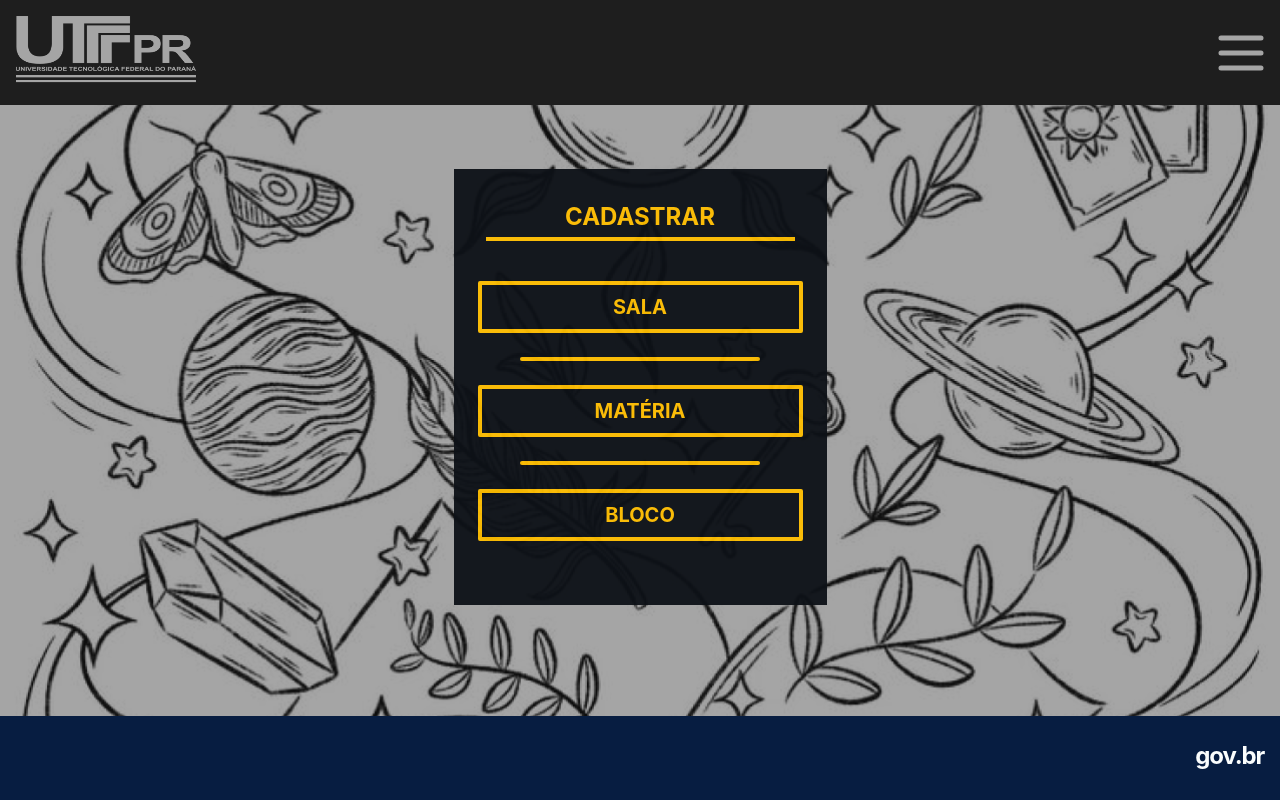
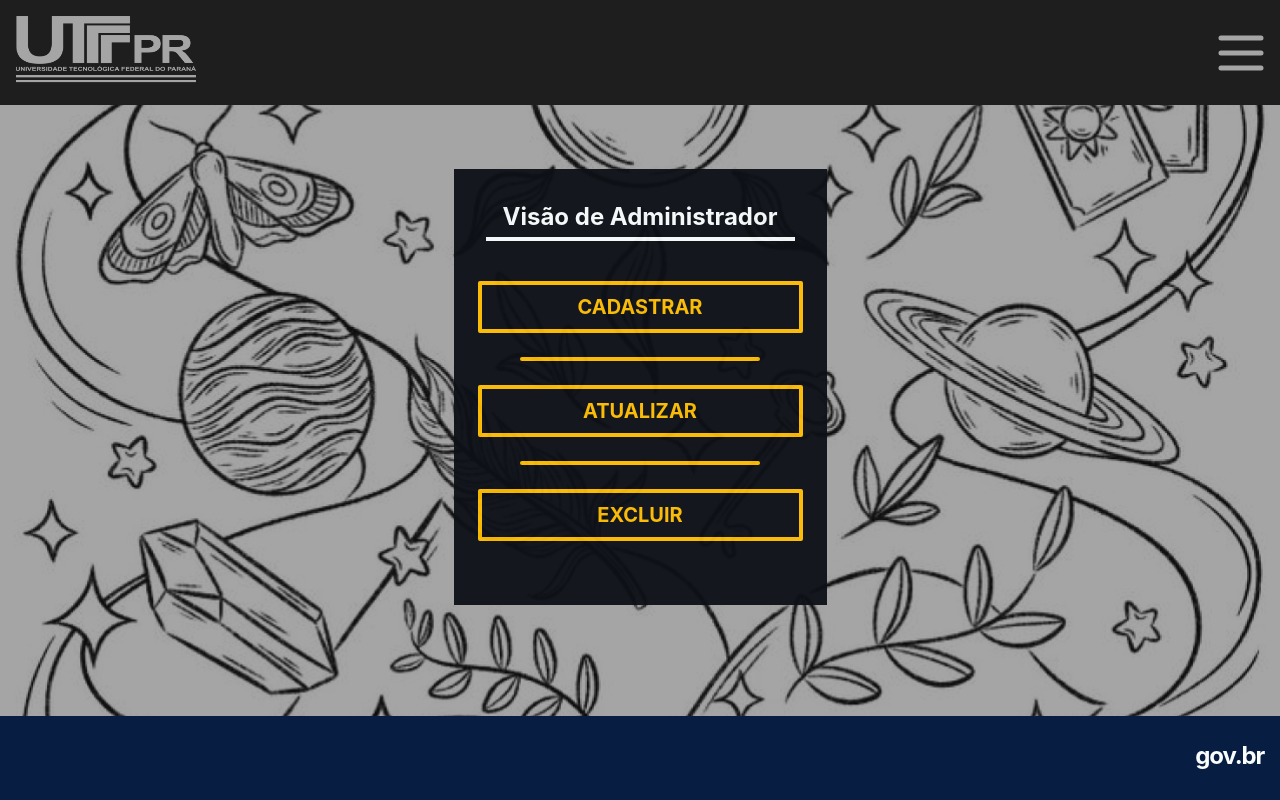
Before and after one commit to beatrizamante/utfpr_classlog_frontend, a React (Create React App) app: page /admin in a window 1280 px wide. Before the commit this address led to /admin/menu. Built offline with nearby package versions, Linux system fonts and the light colour scheme.

Commit message:
Corrigads rotas

```diff
--- a/src/components/Forms/Card.tsx
+++ b/src/components/Forms/Card.tsx
@@ -1,7 +1,7 @@
 import React from "react";
 
 interface CardProps {
-  title: string;
+  title: string | undefined;
   color?: string;
   size?: string;
   children?: React.ReactNode;
--- a/src/pages/Admin/AdminCrud/Blocos/Cadastrar.tsx
+++ b/src/pages/Admin/AdminCrud/Blocos/Cadastrar.tsx
@@ -8,6 +8,7 @@ import Header from "../../../../components/Header";
 import LoadInput from "../../../../components/Forms/Item/LoadInput";
 import api from "../../../../services/api";
 import { Block } from "../../../../interfaces/AdmInterfaces";
+import { useNavigate } from "react-router";
 
 type formDataInput = {
   identificacao: string;
@@ -36,6 +37,8 @@ export default function NovoBloco() {
       [name]: value,
     }));
   };
+
+  const navigate = useNavigate();
 
   const handleFileChange = (file: File | null) => {
     setFormData((prevData) => ({
@@ -69,6 +72,7 @@ export default function NovoBloco() {
       identificacao: "",
       planta: null,
     });
+    navigate(-1)
   };
 
   return (
--- a/src/pages/Admin/AdminCrud/Blocos/ListaItems.tsx
+++ b/src/pages/Admin/AdminCrud/Blocos/ListaItems.tsx
@@ -92,7 +92,7 @@ export default function Listas() {
       <Header />
       <div className="flex justify-center pb-8 relative flex-grow pt-12">
         <div className="flex flex-col items-center justify-between pt-6 pb-6 relative z-10 space-y-4">
-          <Card title="SALAS DE AULA" size="2xl">
+          <Card title="BLOCOS" size="2xl">
             <div className="mx-4 mb-4">
               <ul ref={listRef}>
                 <List
--- a/src/pages/Admin/AdminCrud/Materias/ListaItems.tsx
+++ b/src/pages/Admin/AdminCrud/Materias/ListaItems.tsx
@@ -93,7 +93,7 @@ export default function Listas() {
       <Header />
       <div className="flex justify-center pb-8 relative flex-grow pt-12">
         <div className="flex flex-col items-center justify-between pt-6 pb-6 relative z-10 space-y-4">
-          <Card title="SALAS DE AULA" size="2xl">
+          <Card title="MATÉRIAS" size="2xl">
             <div className="mx-4 mb-4">
               <ul ref={listRef}>
                 <List
--- a/src/pages/Admin/AdminCrud/MenuGeral.tsx
+++ b/src/pages/Admin/AdminCrud/MenuGeral.tsx
@@ -5,10 +5,12 @@ import Card from "../../../components/Forms/Card";
 import Button from "../../../components/Button";
 import Line from "../../../components/Line";
 import Footer from "../../../components/Footer";
-import { useNavigate } from "react-router";
+import { useNavigate, useSearchParams } from "react-router-dom";
 
-export default function RegisterPage() {
+export default function MenuGeral() {
   const navigate = useNavigate();
+  const [searchParams] = useSearchParams();
+  const action = searchParams.get("action");
 
   return (
     <div
@@ -19,15 +21,21 @@ export default function RegisterPage() {
       }}
     >
       <div className="absolute inset-0 bg-utfpr_dark_gray opacity-40 z-0"></div>
-        <Header />
+      <Header />
       <div className="flex justify-center pb-8 relative flex-grow pt-12">
         <div className="flex flex-col items-center justify-between pt-4 pb-4 relative z-10">
-          <Card title={"CADASTRAR"} size="2xl" >
-            <Button onClick={() => navigate('salas')} height="[80px]">SALA</Button>
+          <Card title={action?.toUpperCase()} size="2xl">
+            <Button onClick={() => navigate(`/admin/salas${action ? `/${action}` : ""}`)} height={"80px"}>
+              SALA
+            </Button>
             <Line />
-            <Button onClick={() => navigate('materias')} height="[80px]">MATÉRIA</Button>
+            <Button onClick={() => navigate(`/admin/materias${action ? `/${action}` : ""}`)} height={"80px"}>
+              MATÉRIA
+            </Button>
             <Line />
-            <Button onClick={() => navigate('blocos')} height="[80px]">BLOCO</Button>
+            <Button onClick={() => navigate(`/admin/blocos${action ? `/${action}` : ""}`)} height={"80px"}>
+              BLOCO
+            </Button>
           </Card>
         </div>
         <Footer />
--- a/src/pages/Admin/index.tsx
+++ b/src/pages/Admin/index.tsx
@@ -5,9 +5,10 @@ import Line from "../../components/Line";
 import background from "../../assets/images/background.png";
 import Footer from "../../components/Footer";
 import Header from "../../components/Header";
+import { useNavigate } from "react-router-dom";
 
 export default function AdminPage() {
-  const handleClick = () => {};
+  const navigate = useNavigate();
 
   return (
     <div
@@ -19,15 +20,30 @@ export default function AdminPage() {
     >
       <div className="absolute inset-0 bg-utfpr_dark_gray opacity-40 z-0"></div>
 
-        <Header />
+      <Header />
       <div className="flex justify-center pb-8 relative flex-grow pt-12">
         <div className="flex flex-col items-center justify-between pt-4 pb-4 relative z-10">
           <Card title={"Visão de Administrador"} color="utfpr_white" size="2xl">
-            <Button onClick={() => handleClick()} height={"80px"}>CADASTRAR</Button>
-            <Line  />
-            <Button onClick={() => handleClick()} height={"80px"}>ATUALIZAR</Button>
+            <Button
+              onClick={() => navigate("/admin/menu?action=cadastrar")}
+              height={"80px"}
+            >
+              CADASTRAR
+            </Button>
             <Line />
-            <Button onClick={() => handleClick()} height={"80px"}>EXCLUIR</Button>
+            <Button
+              onClick={() => navigate("/admin/menu?action=atualizar")}
+              height={"80px"}
+            >
+              ATUALIZAR
+            </Button>
+            <Line />
+            <Button
+              onClick={() => navigate("/admin/menu?action=excluir")}
+              height={"80px"}
+            >
+              EXCLUIR
+            </Button>
           </Card>
         </div>
         <Footer />
--- /dev/null
+++ b/src/routes/AdminRoute.tsx
@@ -0,0 +1,41 @@
+import { Routes, Route, Navigate } from "react-router-dom";
+import AdminPage from "../pages/Admin/index";
+import MenuGeral from "../pages/Admin/AdminCrud/MenuGeral";
+import ListarSalas from "../pages/Admin/AdminCrud/Salas/ListaItems";
+import NovaSala from "../pages/Admin/AdminCrud/Salas/Cadastrar";
+import AtualizarSala from "../pages/Admin/AdminCrud/Salas/Atualizar";
+import ListarBlocos from "../pages/Admin/AdminCrud/Blocos/ListaItems";
+import NovoBloco from "../pages/Admin/AdminCrud/Blocos/Cadastrar";
+import AtualizarBloco from "../pages/Admin/AdminCrud/Blocos/Atualizar";
+import ListarMaterias from "../pages/Admin/AdminCrud/Materias/ListaItems";
+import NovaMateria from "../pages/Admin/AdminCrud/Materias/Cadastrar";
+import AtualizarMateria from "../pages/Admin/AdminCrud/Materias/Atualizar";
+
+const AdminRoute: React.FC = () => (
+  <Routes>
+    <Route path="/" element={<AdminPage />} />
+    <Route path="/menu" element={<MenuGeral />} />
+
+    <Route path="/salas">
+      <Route index element={<ListarSalas />} />
+      <Route path="cadastrar" element={<NovaSala />} />
+      <Route path="atualizar/:id" element={<AtualizarSala />} />
+    </Route>
+
+    <Route path="/blocos">
+      <Route index element={<ListarBlocos />} />
+      <Route path="cadastrar" element={<NovoBloco />} />
+      <Route path="atualizar/:id" element={<AtualizarBloco />} />
+    </Route>
+
+    <Route path="/materias">
+      <Route index element={<ListarMaterias />} />
+      <Route path="cadastrar" element={<NovaMateria />} />
+      <Route path="atualizar/:id" element={<AtualizarMateria />} />
+    </Route>
+
+    <Route path="*" element={<Navigate to="/admin/menu" />} />
+  </Routes>
+);
+
+export default AdminRoute;
--- a/src/routes/Router.tsx
+++ b/src/routes/Router.tsx
@@ -1,44 +1,12 @@
-import { BrowserRouter, Routes, Route, Navigate } from 'react-router-dom';
-import LoginScreen from '../pages/login/LoginScreen';
-import ProfessorPage from '../pages/Professors/index';
-import StudentPage from '../pages/Guest/index';
-import MenuGeral from '../pages/Admin/AdminCrud/MenuGeral';
-import ListarSalas from '../pages/Admin/AdminCrud/Salas/ListaItems'
-import NovaSala from '../pages/Admin/AdminCrud/Salas/Cadastrar'
-import AtualizarSala from '../pages/Admin/AdminCrud/Salas/Atualizar'
-import ListarBlocos from '../pages/Admin/AdminCrud/Blocos/ListaItems'
-import NovoBloco from '../pages/Admin/AdminCrud/Blocos/Cadastrar'
-import AtualizarBloco from '../pages/Admin/AdminCrud/Blocos/Atualizar'
-import ListarMaterias from '../pages/Admin/AdminCrud/Materias/ListaItems'
-import NovaMateria from '../pages/Admin/AdminCrud/Materias/Cadastrar'
-import AtualizarMateria from '../pages/Admin/AdminCrud/Materias/Atualizar'
-
+import { BrowserRouter, Routes, Route, Navigate } from "react-router-dom";
+import LoginScreen from "../pages/login/LoginScreen";
+import ProfessorPage from "../pages/Professors/index";
+import StudentPage from "../pages/Guest/index";
+import AdminRoute from "./AdminRoute";
 
 const authenticathedAs = () => {
   return true;
-}
-
-const AdminRoute: React.FC = () => (
-  <Routes>
-    <Route path="menu" element={<MenuGeral />} />
-    <Route path="salas">
-      <Route index element={<ListarSalas />} />
-      <Route path="cadastrar" element={<NovaSala />} />
-      <Route path="atualizar/:id" element={<AtualizarSala />} />
-    </Route>
-    <Route path="blocos">
-      <Route index element={<ListarBlocos />} />
-      <Route path="cadastrar" element={<NovoBloco />} />
-      <Route path="atualizar/:id" element={<AtualizarBloco />} />
-    </Route>
-    <Route path="materias">
-      <Route index element={<ListarMaterias />} />
-      <Route path="cadastrar" element={<NovaMateria />} />
-      <Route path="atualizar/:id" element={<AtualizarMateria />} />
-    </Route>
-    <Route path="*" element={<Navigate to="menu" />} />
-  </Routes>
-)
+};
 
 const Router: React.FC = () => (
   <BrowserRouter>
```
Lines whose indentation alone changed are shown as unchanged.
